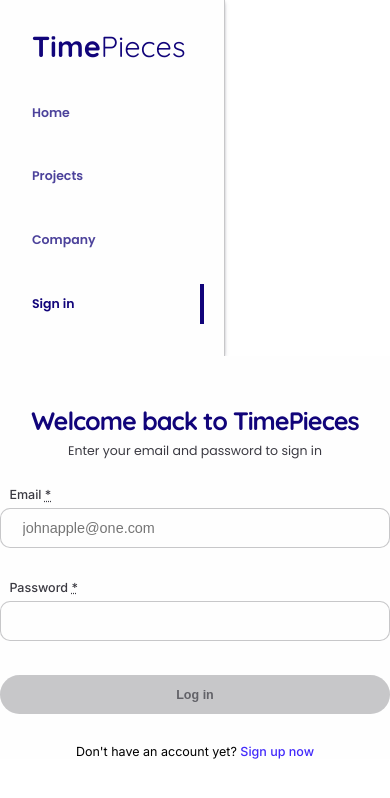
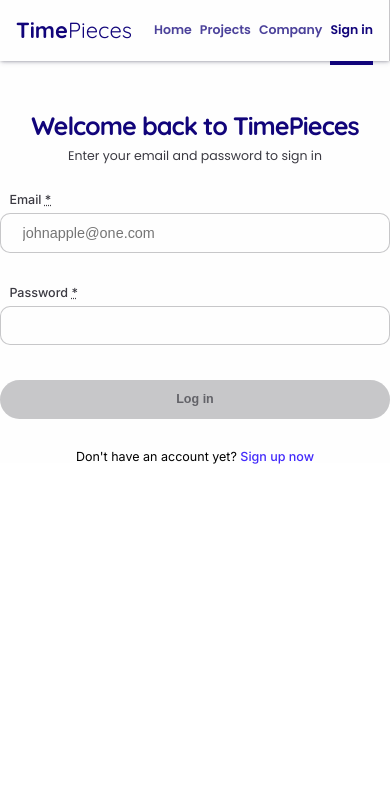
Before and after one commit to renchester/time-tracker-app, a React (Vite) app: page /account/login in a window 390 px wide. Shown: the top 798 px of the page. Built offline with nearby package versions, Linux system fonts and the light colour scheme.

Commit message:
Add breakpoint styles for Sidebar

```diff
--- a/src/components/Sidebar.scss
+++ b/src/components/Sidebar.scss
@@ -10,6 +10,19 @@
   box-shadow: var(--box-shadow-light);
   border-right: var(--border-emph);
 
+  @include mx.breakpoint(lg) {
+    position: sticky;
+    top: 0;
+    z-index: map-get($map: maps.$zindex, $key: header);
+    width: 100%;
+    height: fit-content;
+    display: flex;
+    align-items: center;
+    justify-content: space-between;
+    padding-block: 0rem;
+    padding-inline: 1rem;
+  }
+
   &__logo {
     margin-bottom: var(--distance-top);
     font-family: var(--font-quicksand);
@@ -19,6 +32,11 @@
 
     & strong {
       font-weight: 700;
+    }
+
+    @include mx.breakpoint(lg) {
+      margin-bottom: 0;
+      font-size: var(--text-xl);
     }
   }
 }
@@ -30,6 +48,14 @@
     display: flex;
     flex-direction: column;
     gap: 1.5rem;
+
+    @include mx.breakpoint(lg) {
+      flex-direction: row;
+    }
+
+    @include mx.breakpoint(sm) {
+      gap: 0.5rem;
+    }
   }
 
   &__link {
@@ -39,6 +65,11 @@
     gap: 1.25rem;
     padding-block: 0.85rem;
     opacity: 0.75;
+
+    @include mx.breakpoint(lg) {
+      padding-block: 1.5rem;
+      height: 100%;
+    }
 
     & span {
       display: block;
@@ -50,6 +81,10 @@
     &.active {
       box-shadow: 4px 0px 0px 0px var(--color-accent-2);
       opacity: 1;
+
+      @include mx.breakpoint(lg) {
+        box-shadow: 0px 4px 0px 0px var(--color-accent-2);
+      }
     }
   }
 
```
